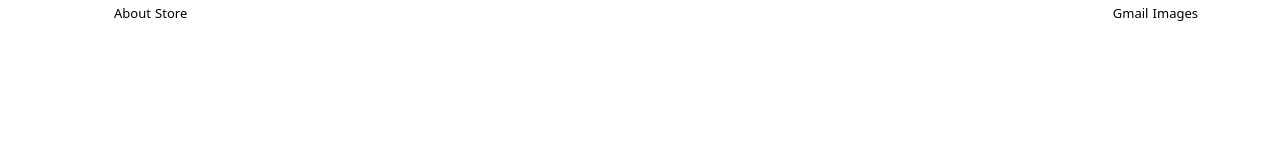
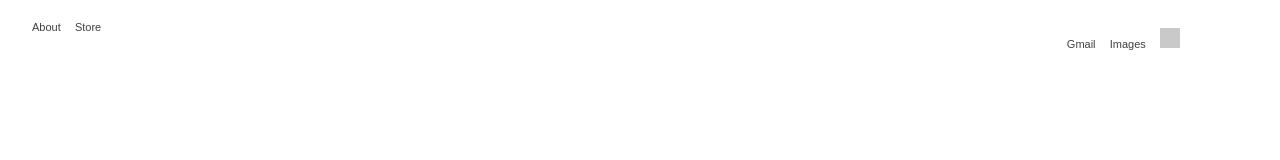
Before and after one commit to jzjimmy3/google-homepage, a plain HTML site: page index.html in a window 1280 px wide. Shown: the top 160 px of the page. Drawn offline with nearby package versions, Linux system fonts and the light colour scheme; grey boxes are pictures that could not be loaded.

Commit message:
changed header styling

```diff
--- a/index.html
+++ b/index.html
@@ -11,17 +11,18 @@
 </head>
 
 <body>
-    <header class="header container">
+    <header class="header">
         <div class="nav-1">
             <ul>
-                <li><a href="#">About</a></li>
-                <li><a href="#">Store</a></li>
+                <li class="about"><a class="about" href="#">About</a></li>
+                <li class="store"><a class="store" href="#">Store</a></li>
             </ul>
         </div>
         <div class="nav-2">
             <ul>
-                <li><a href="#">Gmail</a></li>
-                <li><a href="#">Images</a></li>
+                <li class="gmail"><a class="gmail" href="#">Gmail</a></li>
+                <li class="images"><a class="images" href="#">Images</a></li>
+                <li><a class="apps" href=""></a></li>
             </ul>
         </div>
     </header>
--- a/style.css
+++ b/style.css
@@ -6,13 +6,34 @@ ul{
 }
 
 header a{
-    font-size: 13px;
+    font-size: 11px;
     color: #000;
     text-decoration: none;
+    opacity: 0.75;
+    font-family: arial,sans-serif;
+    line-height: 24px;
+    align-items: center;
+}
+
+header a:hover{
+    color: #000;
+    opacity: 0.75;
+    text-decoration: underline;
+}
+.apps{
+    display: inline-block;
+    padding: 0px 10px 0px 0px;
+    height: 20px;
+    width: 20px;
+    background-image: url(https://ssl.gstatic.com/gb/images/i1_1967ca6a.png);
+    background-position: -135px -42px;
+    margin-top: 15px;
+    opacity: .55;
 }
 
 header div{
     display: inline-block;
+    padding-top: 13px;
 }
 header li {
     display: inline-block;
@@ -21,9 +42,19 @@ header li {
 .nav-1{
     display: inline-block;
 }
+.about{
+    padding-right: 5px;
+}
+.gmail{
+    padding-right: 5px;
+}
+.images{
+    padding-right: 5px;
+}
 
 .nav-2{
     float: right;
+    padding-right: 100px;
 }
 
 .logo{
@@ -33,8 +64,8 @@ header li {
     padding-top: 141px;
 }
 img{
-    width: 272px;
-    height: 92px;
+    width: 271.76px;
+    height: 91.99px;
 }
 
 .search {
```
